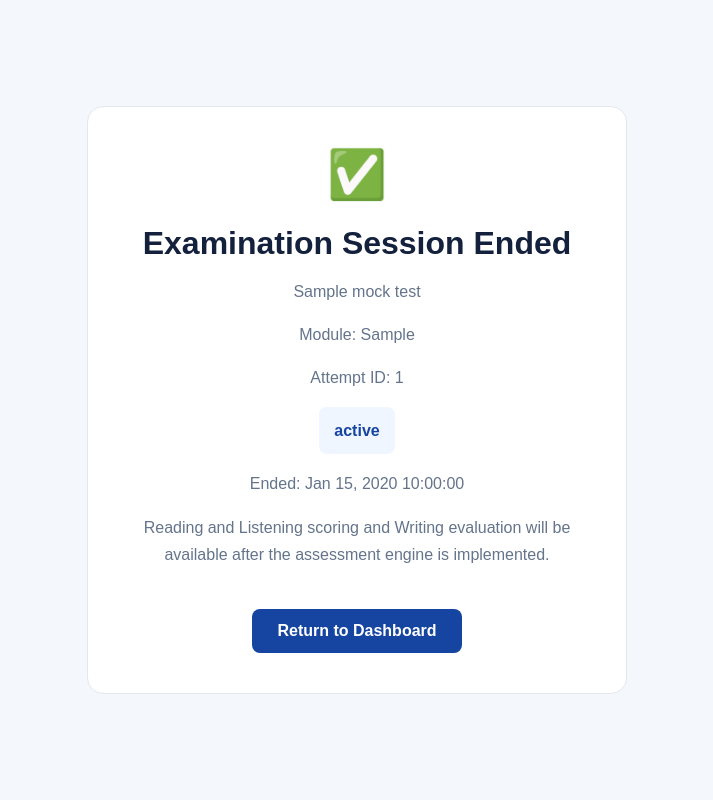
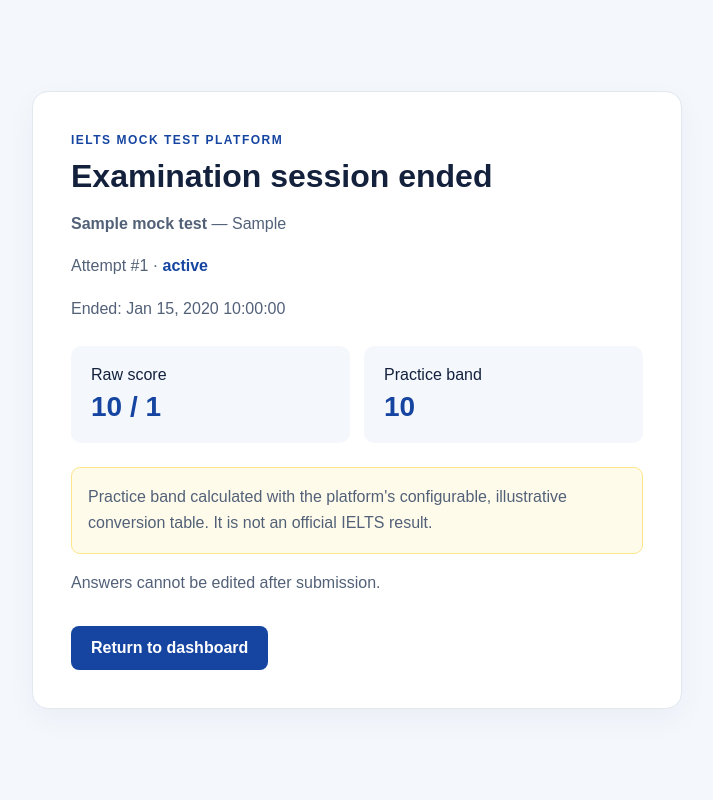
Before and after one commit to RR0327/BCL, a Django app: template bcl_bhuiyan/templates/exam/result.html in a window 1280 px wide. Shown: the whole page, without its empty margins (283-996 px from the left). Run offline with Django 4.2, Linux system fonts and the light colour scheme; the template is opened without the code that fills it: most values are stand-ins (such as "Sample title", 1, 10 or a date in 2020).

Commit message:
style(bcl_bhuiyan/templates): add the session file of the exam folder

```diff
--- a/bcl_bhuiyan/templates/exam/result.html
+++ b/bcl_bhuiyan/templates/exam/result.html
@@ -1,129 +1,49 @@
-
 <!DOCTYPE html>
 <html lang="en">
-
 <head>
-    <meta charset="UTF-8">
-
-    <meta name="viewport"
-          content="width=device-width, initial-scale=1.0">
-
-    <title>Exam Status | IELTS Mock Test</title>
-
-    <style>
-        * {
-            box-sizing: border-box;
-        }
-
-        body {
-            margin: 0;
-            min-height: 100vh;
-            display: flex;
-            align-items: center;
-            justify-content: center;
-            background: #f4f7fc;
-            color: #14213d;
-            font-family: Arial, sans-serif;
-        }
-
-        .result-card {
-            width: min(540px, 92%);
-            background: white;
-            border: 1px solid #e2e8f0;
-            border-radius: 16px;
-            padding: 40px;
-            text-align: center;
-        }
-
-        .result-icon {
-            font-size: 48px;
-        }
-
-        h1 {
-            margin-bottom: 8px;
-        }
-
-        p {
-            color: #64748b;
-            line-height: 1.7;
-        }
-
-        .status {
-            display: inline-block;
-            background: #eff6ff;
-            color: #1645a1;
-            padding: 10px 15px;
-            border-radius: 8px;
-            font-weight: bold;
-        }
-
-        .dashboard-btn {
-            display: inline-block;
-            margin-top: 25px;
-            padding: 13px 25px;
-            border-radius: 8px;
-            text-decoration: none;
-            background: #1645a1;
-            color: white;
-            font-weight: bold;
-        }
-    </style>
-
+  <meta charset="UTF-8">
+  <meta name="viewport" content="width=device-width, initial-scale=1">
+  <title>Exam Result | IELTS Mock Test</title>
+  <style>
+    * {box-sizing:border-box}
+    body {margin:0;min-height:100vh;background:#f4f7fc;font-family:Arial,sans-serif;color:#14213d;display:grid;place-items:center;padding:20px}
+    .card {width:min(650px,100%);background:white;border:1px solid #e2e8f0;border-radius:16px;padding:38px;box-shadow:0 10px 30px #14213d0b}
+    .eyebrow {color:#1645a1;font-size:12px;text-transform:uppercase;font-weight:700;letter-spacing:1.5px}
+    h1 {margin:10px 0 8px} p {color:#526178;line-height:1.65}
+    .grid {display:grid;grid-template-columns:repeat(2,minmax(0,1fr));gap:14px;margin:24px 0}
+    .stat {background:#f4f7fc;border-radius:10px;padding:20px}
+    .stat strong {display:block;font-size:28px;margin-top:7px;color:#1645a1}
+    .status {font-weight:700;color:#1645a1}
+    .notice {background:#fffbeb;border:1px solid #fde68a;padding:16px;border-radius:9px}
+    a.button {display:inline-block;background:#1645a1;color:white;text-decoration:none;padding:13px 20px;border-radius:8px;margin-top:14px;font-weight:bold}
+    @media(max-width:480px){.grid{grid-template-columns:1fr}.card{padding:24px}}
+  </style>
 </head>
-
 <body>
-
-<main class="result-card">
-
-    <div class="result-icon">✅</div>
-
-    <h1>Examination Session Ended</h1>
-
-    <p>
-        {{ attempt.module.mock_test.title }}
-    </p>
-
-    <p>
-        Module:
-        {{ attempt.module.get_module_type_display }}
-    </p>
-
-    <p>
-        Attempt ID: {{ attempt.id }}
-    </p>
-
-    <p>
-        <span class="status">
-            {{ attempt.get_status_display }}
-        </span>
-    </p>
-
-    {% if attempt.submitted_at %}
-        <p>
-            Ended:
-            {{ attempt.submitted_at|date:"M d, Y H:i:s" }}
-        </p>
+  <main class="card">
+    <span class="eyebrow">IELTS Mock Test Platform</span>
+    <h1>Examination session ended</h1>
+    <p><strong>{{ attempt.module.mock_test.title }}</strong> — {{ attempt.module.get_module_type_display }}</p>
+    <p>Attempt #{{ attempt.pk }} · <span class="status">{{ attempt.get_status_display }}</span></p>
+    {% if attempt.submitted_at %}<p>Ended: {{ attempt.submitted_at|date:"M d, Y H:i:s" }}</p>{% endif %}
+    {% if attempt.module.module_type == 'writing' %}
+      <div class="notice"><strong>Writing is awaiting manual evaluation.</strong><p>An examiner will assess Task 1 and Task 2. No automated Writing band is awarded.</p></div>
+    {% elif attempt.raw_score is not None %}
+      <div class="grid">
+        <div class="stat"><span>Raw score</span><strong>{{ attempt.raw_score }} / {{ total_marks }}</strong></div>
+        <div class="stat"><span>Practice band</span><strong>{% if attempt.band_score is not None %}{{ attempt.band_score }}{% else %}Pending{% endif %}</strong></div>
+      </div>
+      {% if attempt.band_score is not None %}
+        <p class="notice">Practice band calculated with the platform's configurable, illustrative conversion table. It is not an official IELTS result.</p>
+      {% else %}
+        <p class="notice">A practice band is shown only for a full set of 40 one-mark questions. Your raw score is available for this shorter test.</p>
+      {% endif %}
+    {% else %}
+      <p class="notice">Score pending. Ask an administrator to check the answer keys, question types, and marking configuration. No score has been estimated.</p>
     {% endif %}
-
-    {% if attempt.status == "auto_submitted" %}
-        <p>
-            This session was automatically ended
-            after its examination deadline.
-        </p>
-    {% endif %}
-
-    <p>
-        Reading and Listening scoring and
-        Writing evaluation will be available
-        after the assessment engine is implemented.
-    </p>
-
-    <a class="dashboard-btn"
-       href="{% url 'bcl:dashboard' %}">
-        Return to Dashboard
-    </a>
-
-</main>
-
+    {% if attempt.status == 'auto_submitted' %}<p>This attempt was automatically closed because the deadline or exam-integrity limit was reached.</p>{% endif %}
+    <p>Answers cannot be edited after submission.</p>
+    <a class="button" href="{% url 'bcl:dashboard' %}">Return to dashboard</a>
+  </main>
 </body>
 </html>
```
